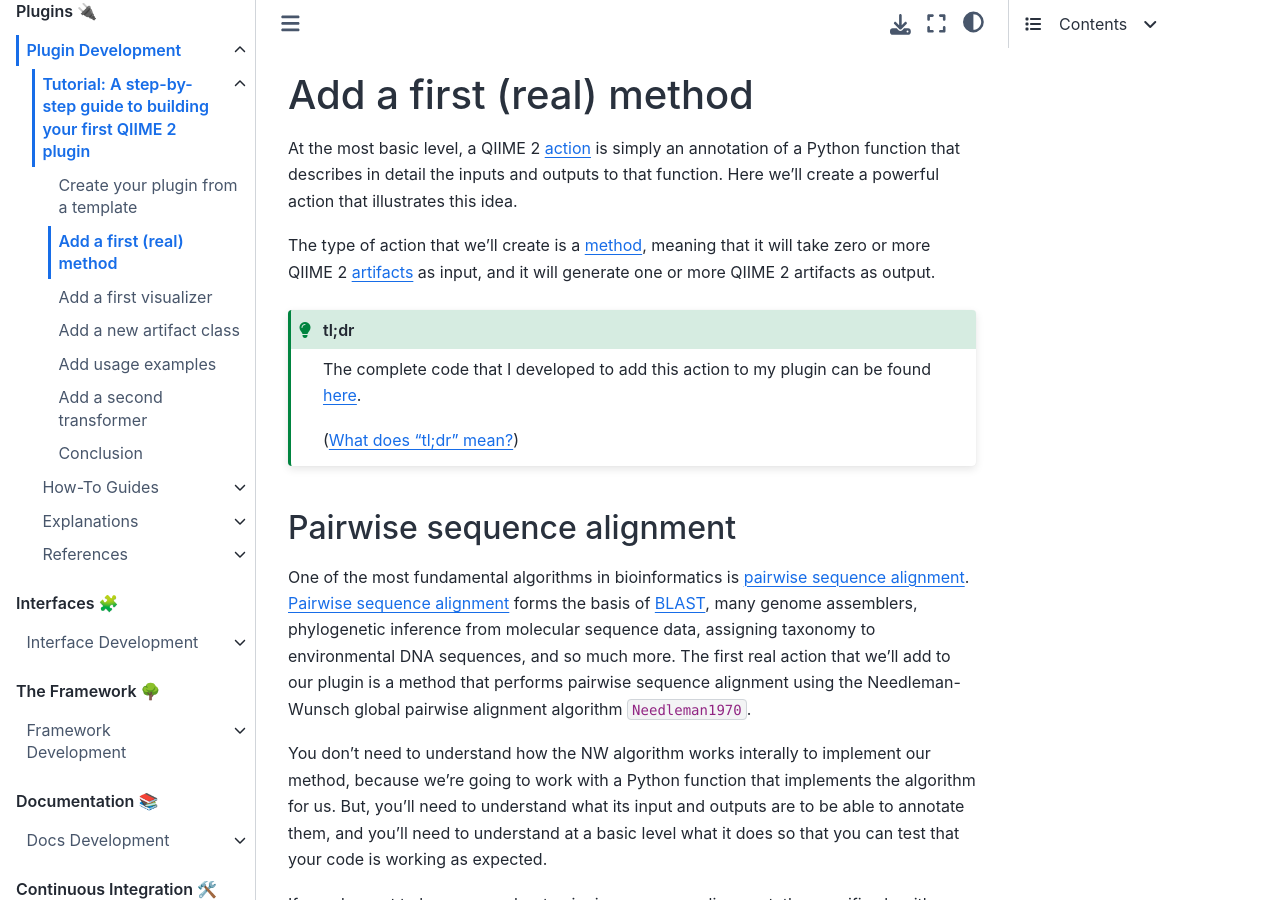
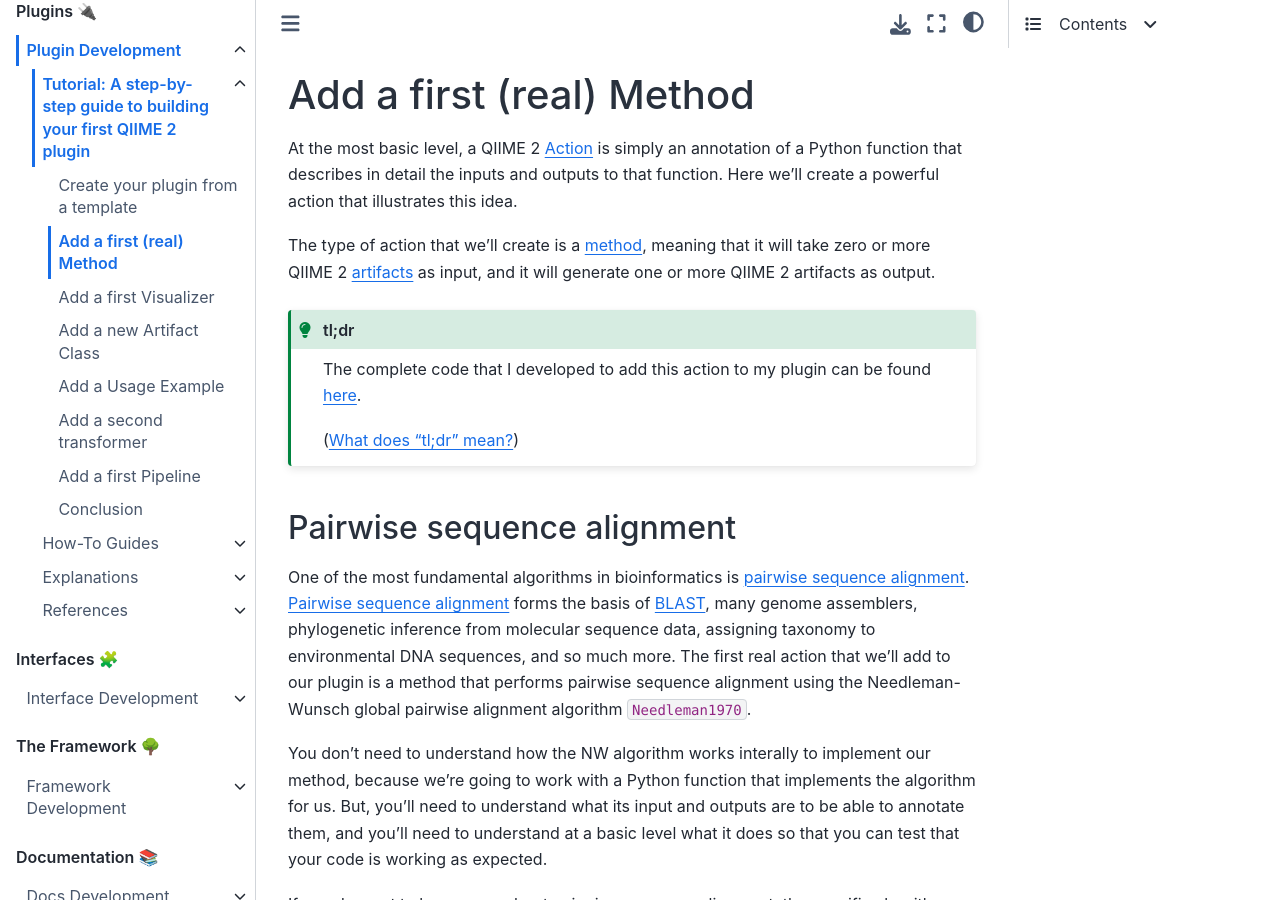
Before and after one commit to caporaso-lab/developing-with-qiime2, a Jupyter Book: the page built from book/plugins/tutorials/add-nw-align-method.md, in a window 1280 px wide and 900 px high. Built offline with Jupyter Book 1.0.4 settings and Sphinx 7.4.7 and the Sphinx Book theme 1.1.4, drawn with Linux system fonts in a browser that asks for light colours; pages that are not in the unit, such as notebooks, are missing from menus; cross-references to code outside the pages are shown as plain code; some of the changed text lies outside the part shown.

Commit message:
add pipeline development tutorial

```diff
--- a/book/_toc.yml
+++ b/book/_toc.yml
@@ -17,6 +17,7 @@ parts:
             - file: plugins/tutorials/add-artifact-class
             - file: plugins/tutorials/add-usage-examples
             - file: plugins/tutorials/add-2nd-transformer
+            - file: plugins/tutorials/add-pipeline
             - file: plugins/tutorials/conclusion
         - file: plugins/how-to-guides/intro
           sections:
--- a/book/plugins/tutorials/add-nw-align-method.md
+++ b/book/plugins/tutorials/add-nw-align-method.md
@@ -1,6 +1,6 @@
-# Add a first (real) method
+# Add a first (real) Method
 
-At the most basic level, a QIIME 2 {term}`action` is simply an annotation of a Python function that describes in detail the inputs and outputs to that function.
+At the most basic level, a QIIME 2 {term}`Action` is simply an annotation of a Python function that describes in detail the inputs and outputs to that function.
 Here we'll create a powerful action that illustrates this idea.
 
 The type of action that we'll create is a {term}`method`, meaning that it will take zero or more QIIME 2 {term}`artifacts <Artifact>` as input, and it will generate one or more QIIME 2 artifacts as output.
--- a/book/plugins/tutorials/add-usage-examples.md
+++ b/book/plugins/tutorials/add-usage-examples.md
@@ -1,5 +1,5 @@
 (add-nw-align-usage)=
-# Add usage examples
+# Add a Usage Example
 
 If you want others to use your new functionality, it isn't *really* done until you document how to use it.
 Let's do that now.
```
Also changed, not shown: book/plugins/tutorials/add-alignment-visualizer.md (+1 -1 lines), book/plugins/tutorials/add-artifact-class.md (+1 -1 lines), book/plugins/tutorials/add-pipeline.md (added, +15 -0 lines).
